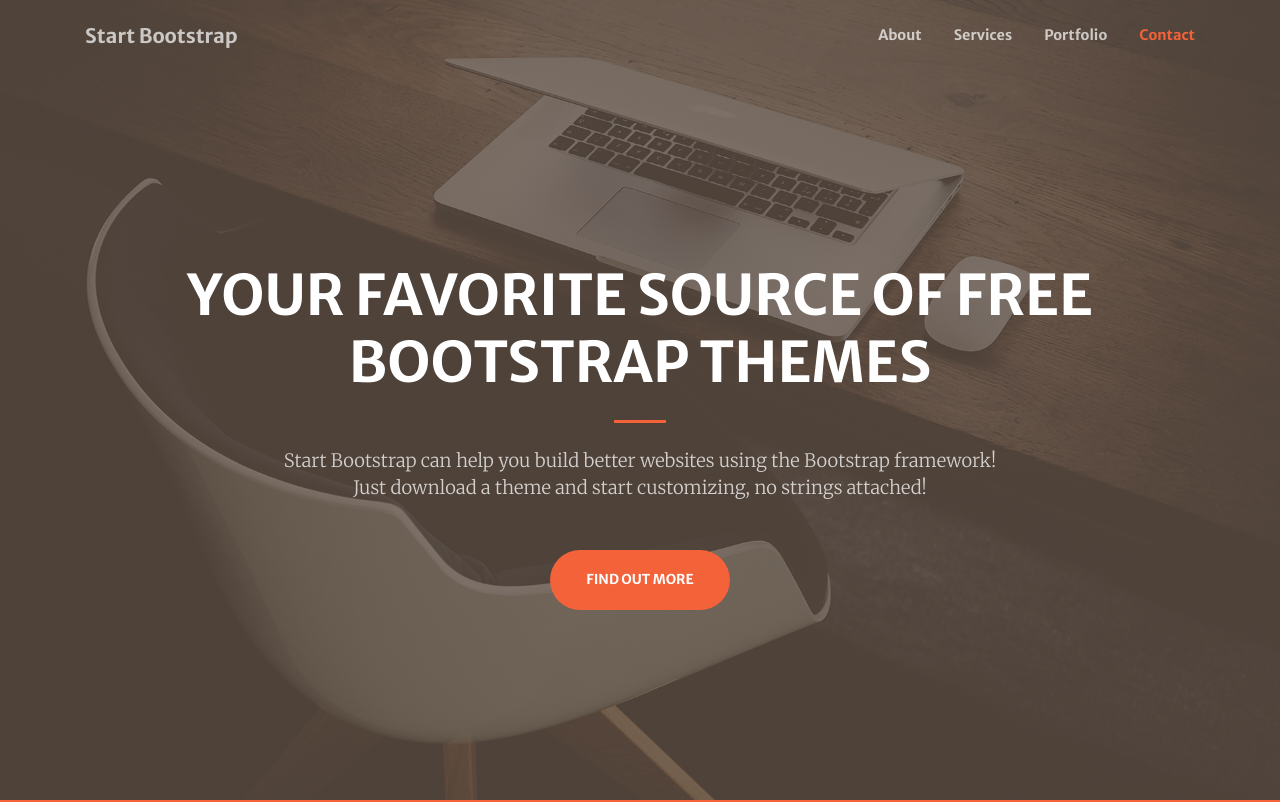
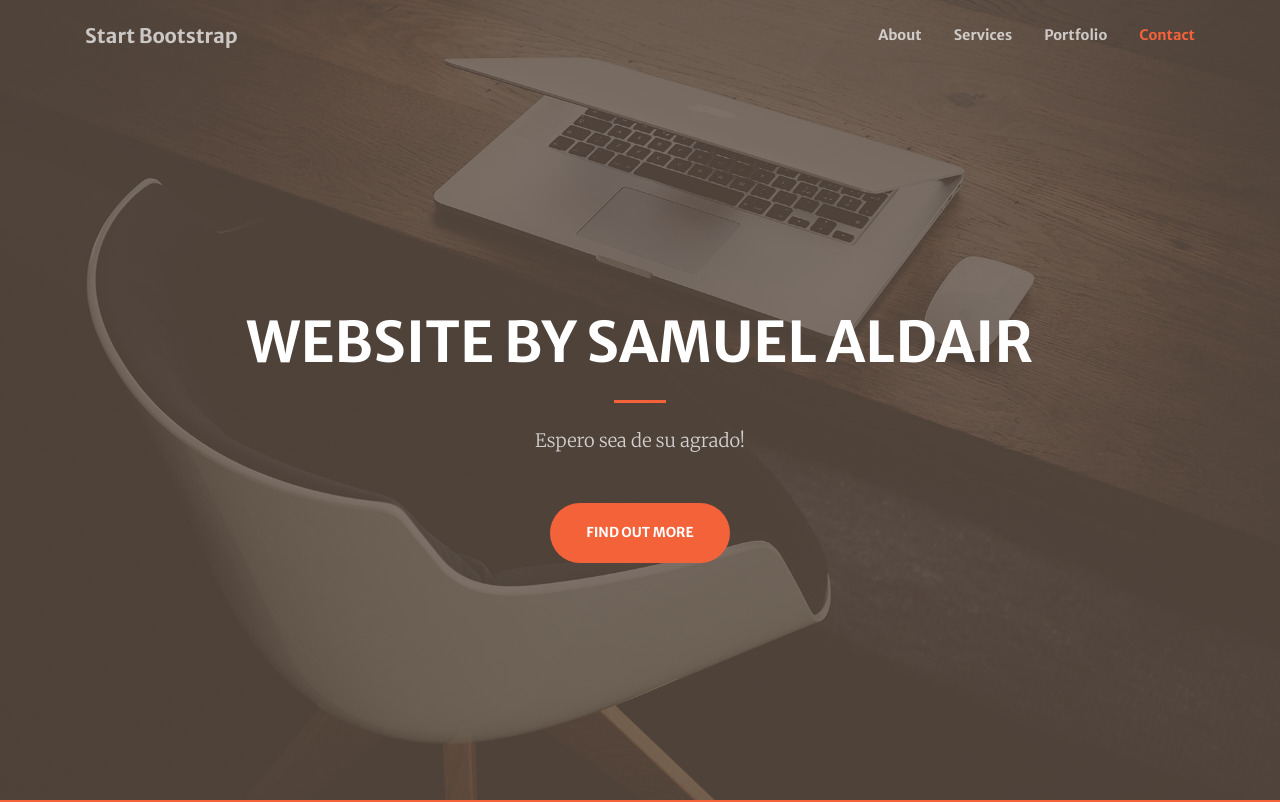
Before and after one commit to sam2001aldair/Website-Samuel-Aldair, a website with bundled scripts: page index.html in a window 1280 px wide. Shown: the top 802 px of the page. Built offline with nearby package versions, Linux system fonts and the light colour scheme.

Commit message:
Update index.html

```diff
--- a/index.html
+++ b/index.html
@@ -58,11 +58,11 @@
     <div class="container h-100">
       <div class="row h-100 align-items-center justify-content-center text-center">
         <div class="col-lg-10 align-self-end">
-          <h1 class="text-uppercase text-white font-weight-bold">Your Favorite Source of Free Bootstrap Themes</h1>
+          <h1 class="text-uppercase text-white font-weight-bold">WebSite By Samuel Aldair</h1>
           <hr class="divider my-4">
         </div>
         <div class="col-lg-8 align-self-baseline">
-          <p class="text-white-75 font-weight-light mb-5">Start Bootstrap can help you build better websites using the Bootstrap framework! Just download a theme and start customizing, no strings attached!</p>
+          <p class="text-white-75 font-weight-light mb-5">Espero sea de su agrado!</p>
           <a class="btn btn-primary btn-xl js-scroll-trigger" href="#about">Find Out More</a>
         </div>
       </div>
```
